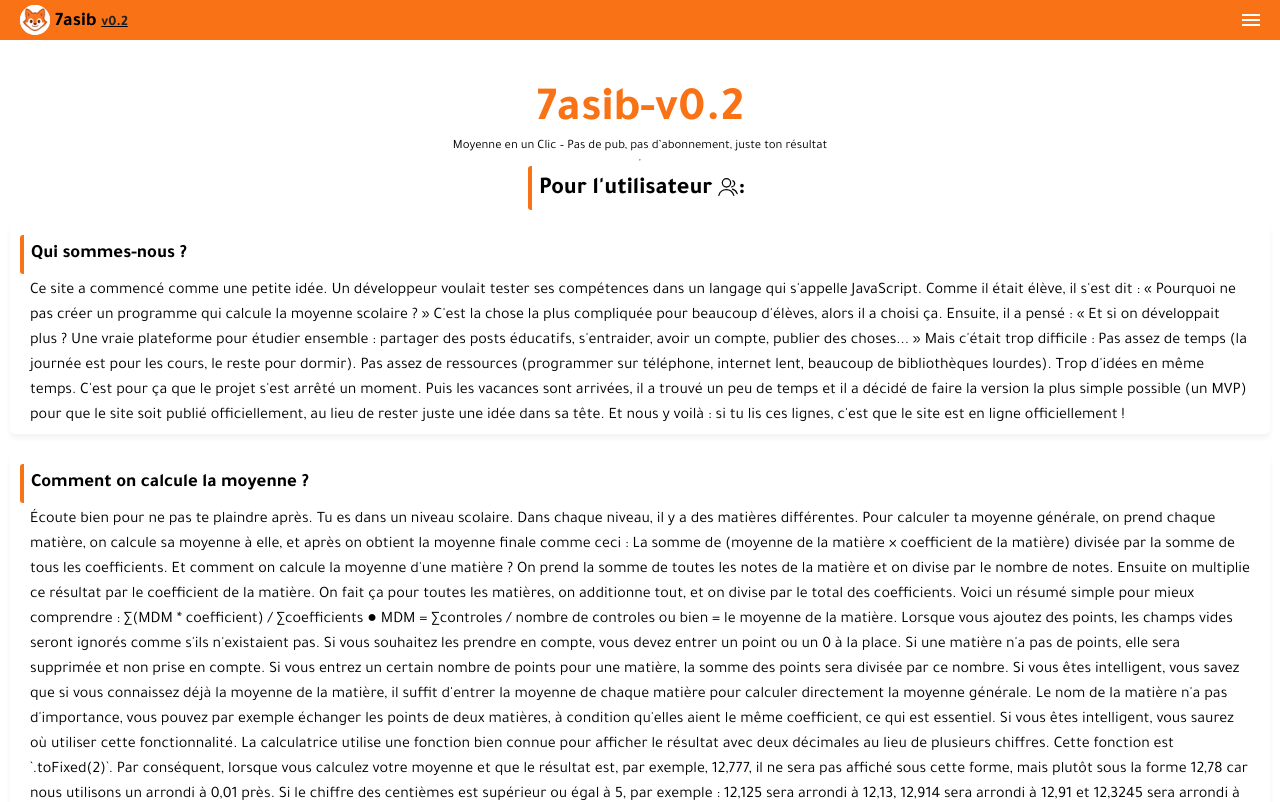
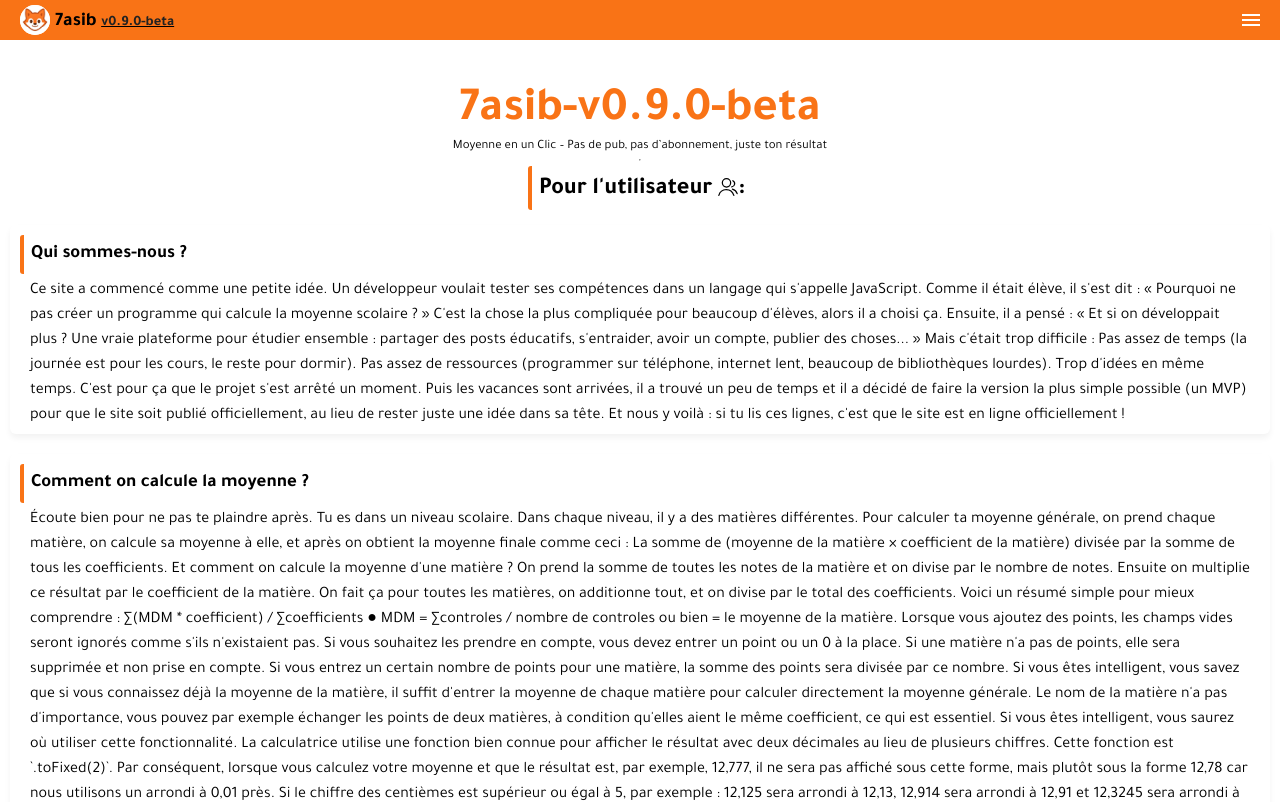
Before and after one commit to krnl0xsns1nk/7asib, a Next.js app: page /fr/about in a window 1280 px wide. Shown: the top 802 px of the page. Built offline with nearby package versions, Linux system fonts and the light colour scheme.

Commit message:
v0.9.0-beta

```diff
--- a/package.json
+++ b/package.json
@@ -1,6 +1,6 @@
 {
   "name": "7asib",
-  "version": "0.2.0",
+  "version": "0.9.0-beta",
   "private": true,
   "scripts": {
     "dev": "next dev --webpack",
--- a/src/app/[lang]/about/page.tsx
+++ b/src/app/[lang]/about/page.tsx
@@ -26,7 +26,7 @@ const About: React.FC<Props> = async ({params}) => {
         <>
         <section className={`${styles.main} animate-on-scroll`}>
             <div>
-                <h1>7asib-v0.2</h1>
+                <h1>7asib-v0.9.0-beta</h1>
                 <p>{t.about.hero.subtitle}</p>
             </div>
             <hr />
--- a/src/comps/Header.tsx
+++ b/src/comps/Header.tsx
@@ -37,7 +37,7 @@ const Header: React.FC<HeaderProp> = ({
 						priority
 					/>
 					<h1>
-						7asib <span>v0.2</span>
+						7asib <span>v0.9.0-beta</span>
 					</h1>
 				</div>
 				{sidebar ? (
```
